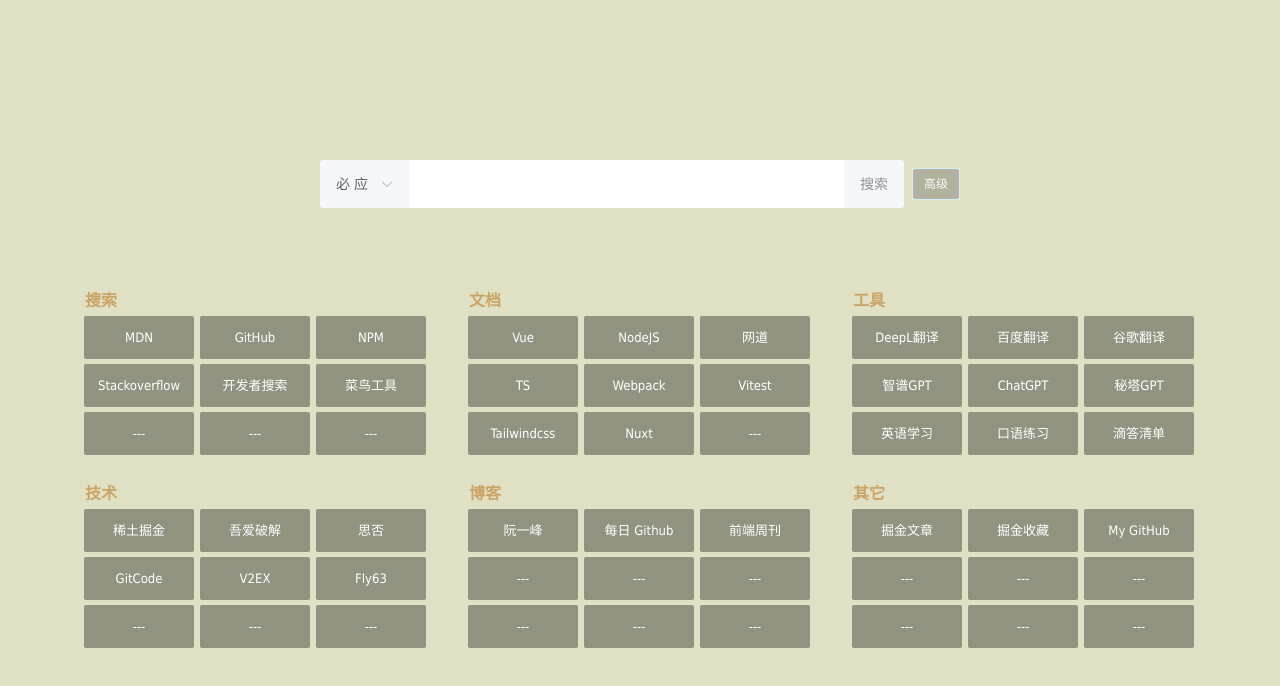
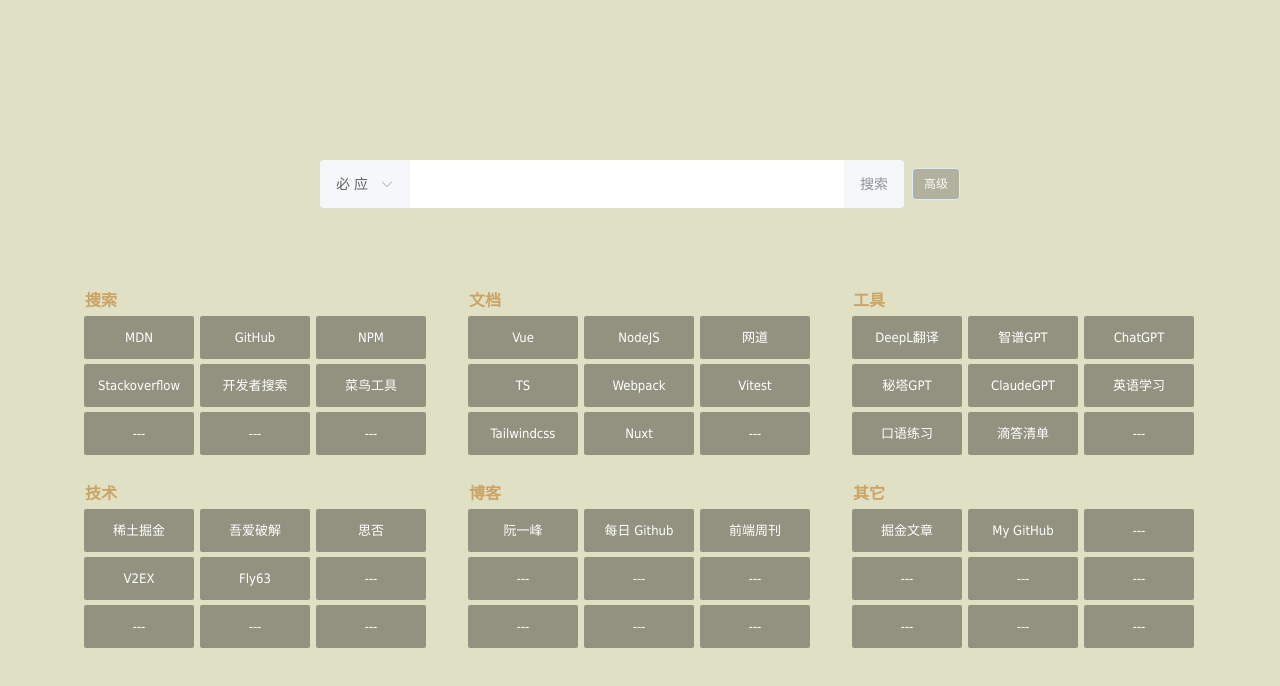
Before and after one commit to liudewa888/liudewa888.github.io, a Vue app: page /#/nav in a window 1280 px wide. Shown: the top 686 px of the page. Built offline with nearby package versions, Linux system fonts and the light colour scheme.

Commit message:
fix: add claudeGPT

```diff
--- a/public/data.config.js
+++ b/public/data.config.js
@@ -23,7 +23,7 @@ const navigations = [
         title: "开发者搜索",
         link: "https://kaifa.baidu.com/",
       },
-      {
+	  {
         title: "菜鸟工具",
         link: "https://www.jyshare.com/",
       },
@@ -74,14 +74,6 @@ const navigations = [
         link: "https://www.deepl.com/translator",
       },
       {
-        title: "百度翻译",
-        link: "https://fanyi.baidu.com/",
-      },
-      {
-        title: "谷歌翻译",
-        link: "https://translate.google.com/",
-      },
-      {
         title: "智谱GPT",
         link: "https://chatglm.cn/main/detail",
       },
@@ -89,9 +81,13 @@ const navigations = [
         title: "ChatGPT",
         link: "https://chat.openai.com/",
       },
-      {
+	  {
         title: "秘塔GPT",
         link: "https://metaso.cn/",
+      },
+	  {
+        title: "ClaudeGPT",
+        link: "https://claude.ai/new",
       },
       {
         title: "英语学习",
@@ -123,10 +119,6 @@ const navigations = [
         link: "https://segmentfault.com/",
       },
       {
-        title: "GitCode",
-        link: "https://gitbook.cn/chat/",
-      },
-      {
         title: "V2EX",
         link: "https://www.v2ex.com/",
       },
@@ -147,7 +139,7 @@ const navigations = [
         title: "每日 Github",
         link: "https://github.com/Wechat-ggGitHub/Awesome-GitHub-Repo",
       },
-      {
+	  {
         title: "前端周刊",
         link: "https://github.com/ascoders/weekly",
       },
@@ -159,10 +151,6 @@ const navigations = [
       {
         title: "掘金文章",
         link: "https://juejin.cn/user/2708815556129406/posts",
-      },
-      {
-        title: "掘金收藏",
-        link: "https://juejin.cn/user/2708815556129406/collections",
       },
       {
         title: "My GitHub",
@@ -250,4 +238,4 @@ const excludes = [
   },
 ];
 
-window.__nav_data = { navigations, searchs, includes, excludes };
+window.__nav_data = {navigations,searchs,includes,excludes}
```
Also changed, not shown: 1 other file (tests, documents, lock files or other folders).
